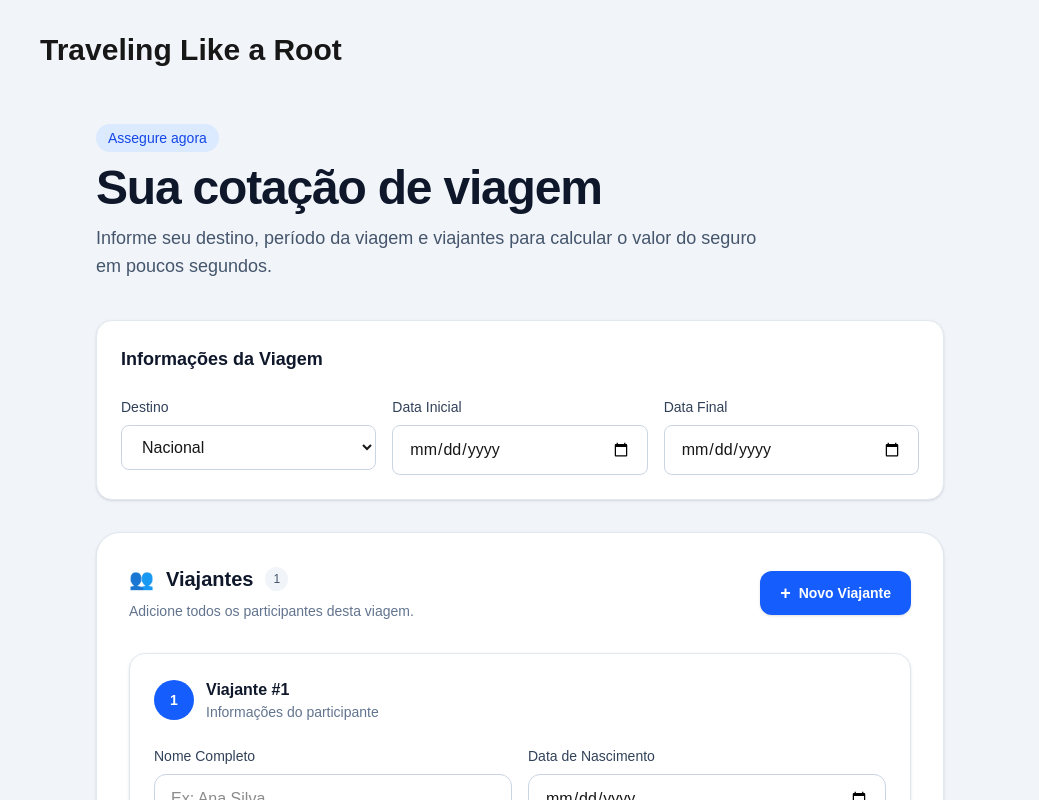
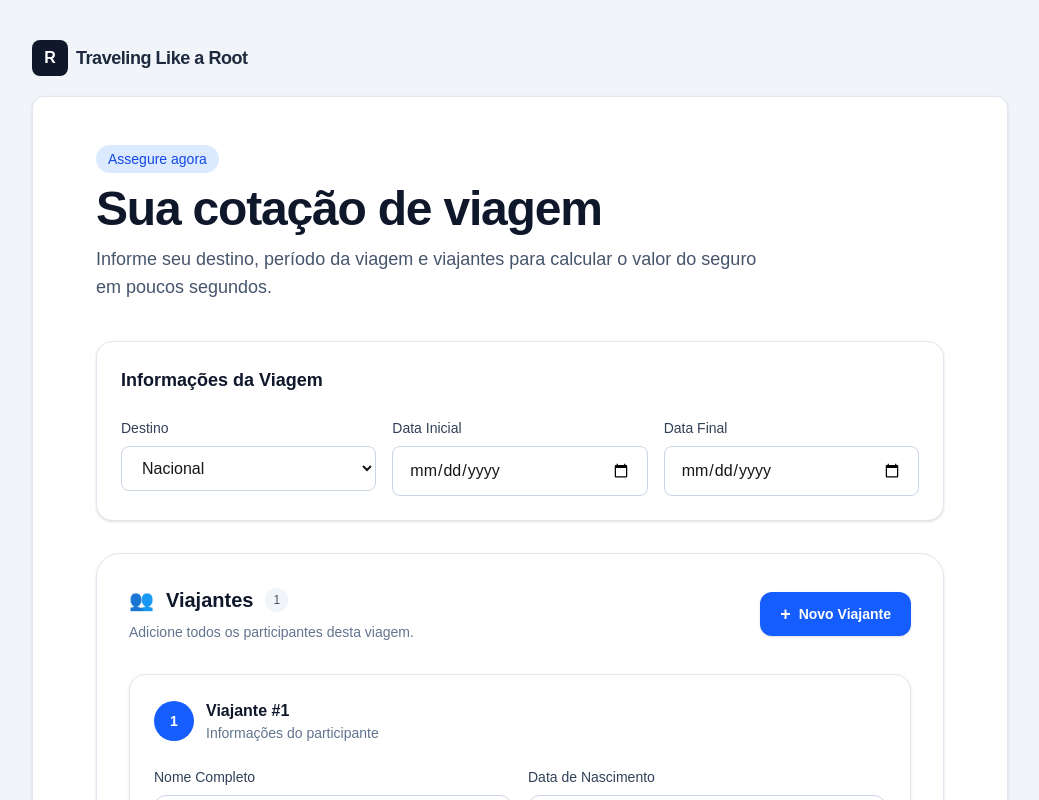
Before and after one commit to Marcos-SCO/traveling_like_a_root, a Next.js app in the folder next/: page / in a window 1280 px wide. Shown: the top 800 px of the page, without its empty margins (120-1159 px from the left). Built offline with nearby package versions, Linux system fonts and the light colour scheme; no server answers.

Commit message:
style: enhance header layout and structure in Home component for improved visual consistency

```diff
--- a/next/app/page.tsx
+++ b/next/app/page.tsx
@@ -1,15 +1,34 @@
 import QuoteForm from "@/src/components/quote/QuoteForm";
 import QuoteResult from "@/src/components/quote/QuoteResult";
+import Link from "next/link";
 
 export default function Home() {
   return (
     <main className="flex-1 bg-slate-100">
-      <div className="mx-auto max-w-5xl p-8">
-        <h1 className="mb-8 text-3xl font-bold">Traveling Like a Root</h1>
+      <div className="mx-auto max-w-5xl px-6 py-10">
+        <header className="flex items-center gap-2 mb-5">
+          <Link href="/" className="flex items-center gap-2" title="Traveling Like a Root">
+            <div className="h-9 w-9 rounded-lg bg-slate-900 flex items-center justify-center text-white font-bold">
+              R
+            </div>
 
-        <div className="space-y-8">
-          <QuoteForm />
-          <QuoteResult />
+            <span className="text-lg font-semibold text-slate-800 tracking-tight">
+              Traveling Like a Root
+            </span>
+          </Link>
+        </header>
+
+        {/* Content */}
+        <div className="space-y-6">
+          {/* Form Card */}
+          <section className="rounded-xl bg-white p-6 shadow-sm border border-slate-200">
+            <QuoteForm />
+          </section>
+
+          {/* Result Card */}
+          <section className="rounded-xl bg-white p-6 shadow-sm border border-slate-200">
+            <QuoteResult />
+          </section>
         </div>
       </div>
     </main>
```
